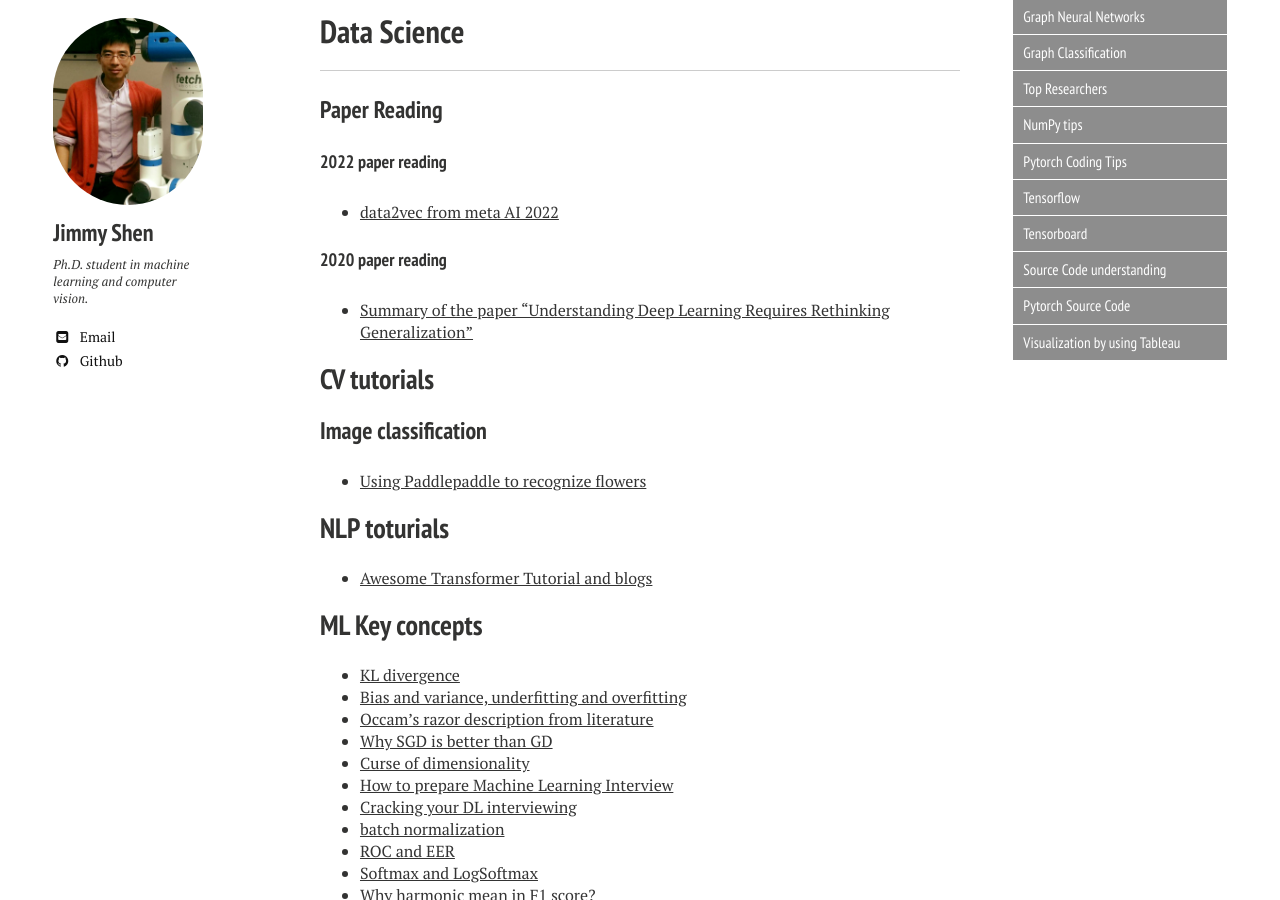
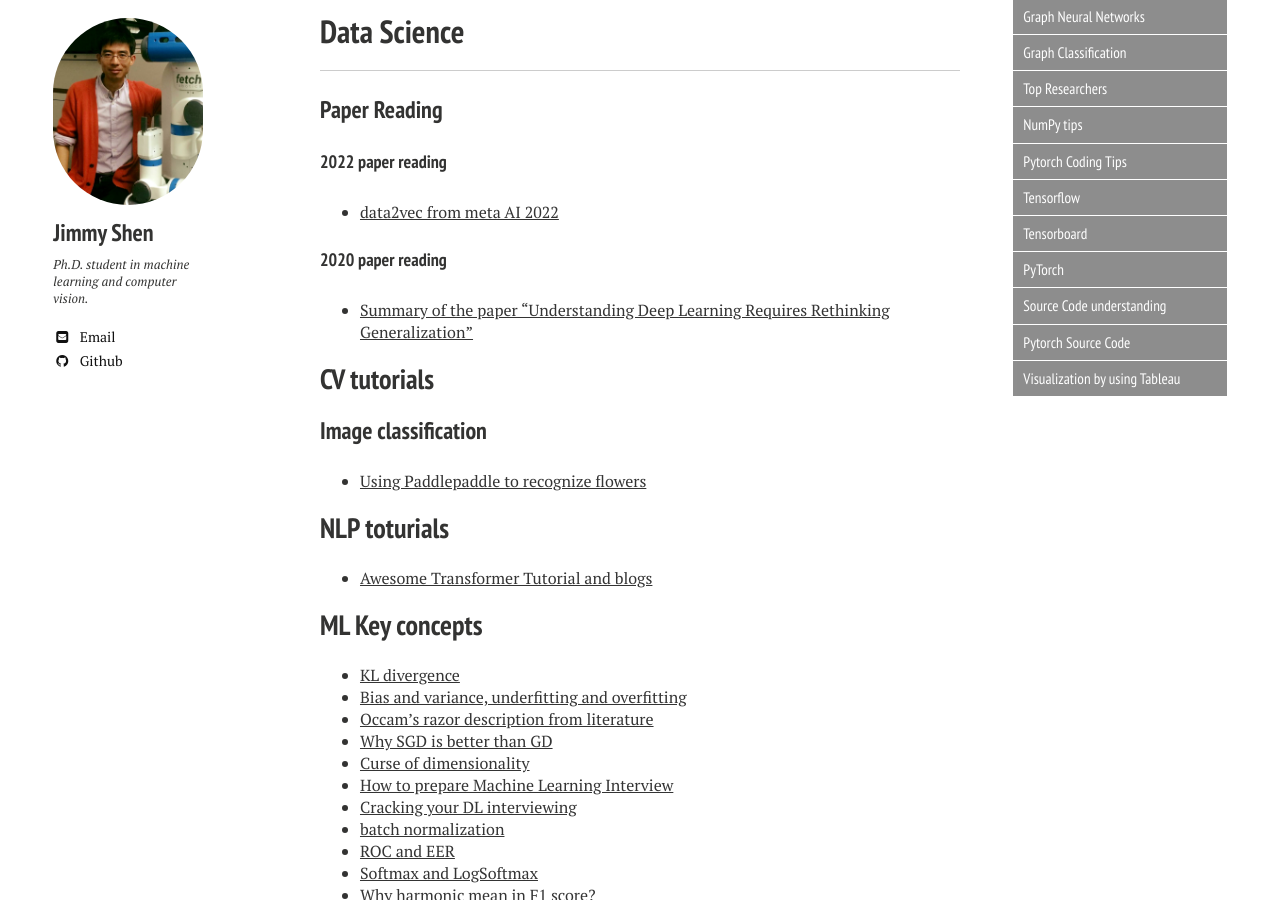
Before and after one commit to xiaokeshen/xiaokeshen.github.io, a Jekyll site: the page built from DataScience/index.md, in a window 1280 px wide and 900 px high, scrolled down 440 px. Built offline with Jekyll 4.4.1, drawn with Linux system fonts in a browser that asks for light colours; nearby versions of some CDN libraries; some of the changed text lies outside the part shown.

Commit message:
Add pytorch lighting link

```diff
--- a/DataScience/index.md
+++ b/DataScience/index.md
@@ -81,6 +81,9 @@
 ## Tensorboard
 - [Joy Division and Tensorboard](https://jimmy-shen.medium.com/joy-division-and-tensorboard-948716716230)
 
+## PyTorch ##
+- [Why PyTorch Lightning?](https://jimmy-shen.medium.com/why-pytorch-lightning-1c41af4bd618)
+
 ## Source Code understanding
 ### Pytorch Source Code
 - [How to understand Pytorch Source Code](https://medium.com/@jim.morris.shen/how-to-understand-pytorch-source-code-1fdbdbbf007e?source=friends_link&sk=435606c5255887776c92cb738e3f6694)
```
